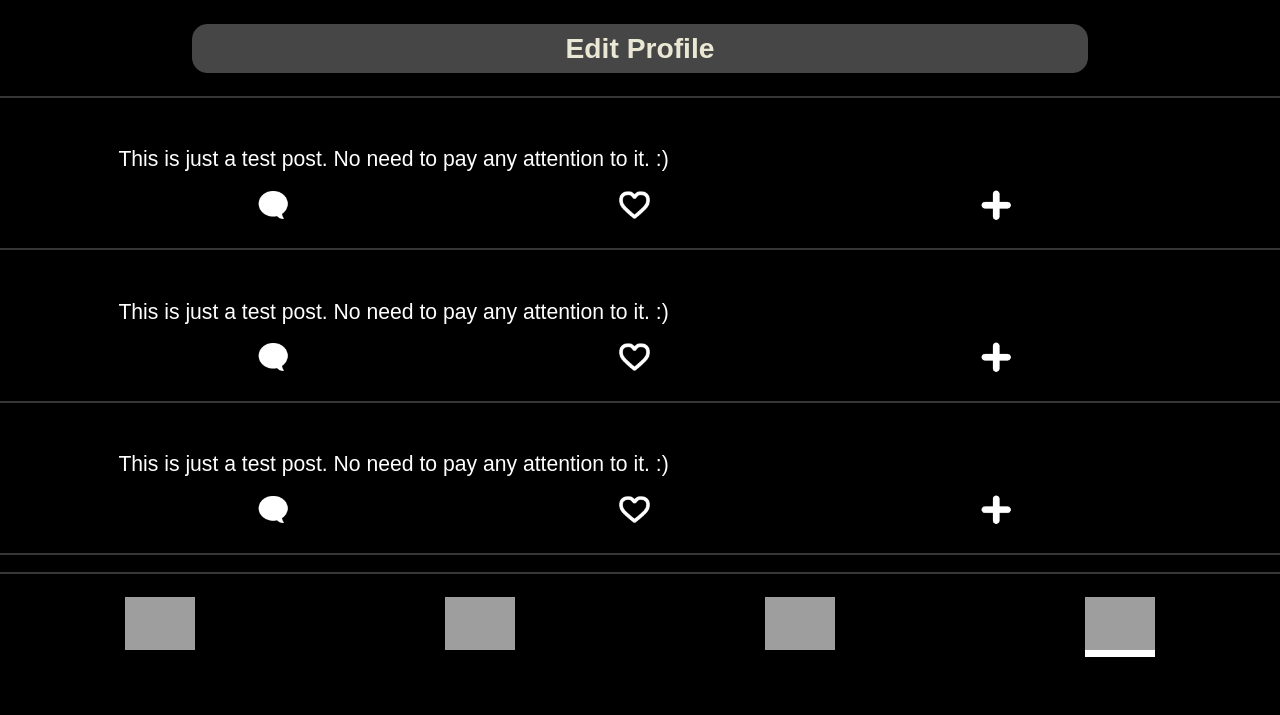
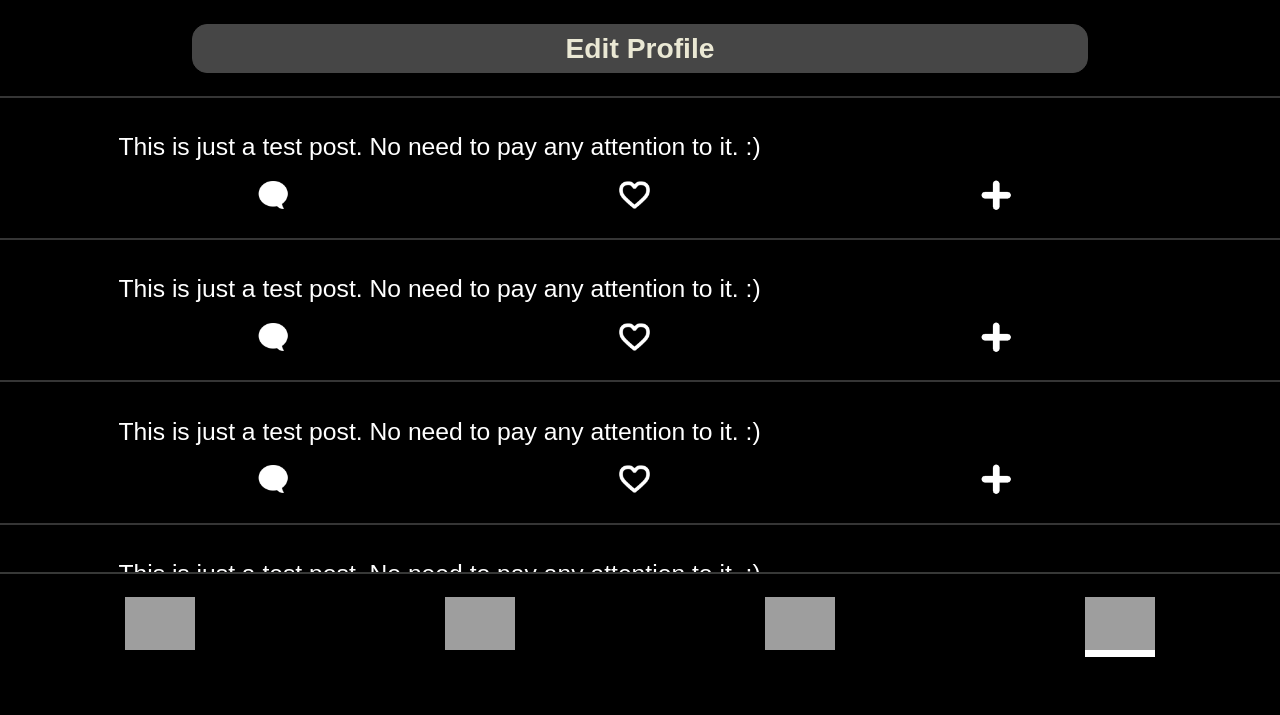
Before and after one commit to hookeyswifisucks/appreference, a PHP site: page / in a window 1280 px wide. Shown: the part 465-1180 px from the top of the page. Run offline with PHP 8.4, Linux system fonts and the light colour scheme; grey boxes are pictures that could not be loaded.

Commit message:
Add files via upload

```diff
--- a/index.css
+++ b/index.css
@@ -80,19 +80,19 @@
     margin: auto;
     color: rgb(255, 255, 255);
     font-weight: 600;
-    font-size: 2.2vh;
+    font-size: 2.1vh;
 }
 .user-tweet-name-grey {
-    font-size: 2vh;
+    font-size: 1.9vh;
     font-weight: 500;
     color: rgb(190, 188, 176);
 }
 .message {
     margin: auto;
     margin-left: 2vw;
-    margin-top: 2.2vh;
+    margin-top: 1vh;
     font-weight: 500;
-    font-size: 1.8vh;
+    font-size: 2.1vh;
     color: #ffffff;
 }
 .interactions {
```
